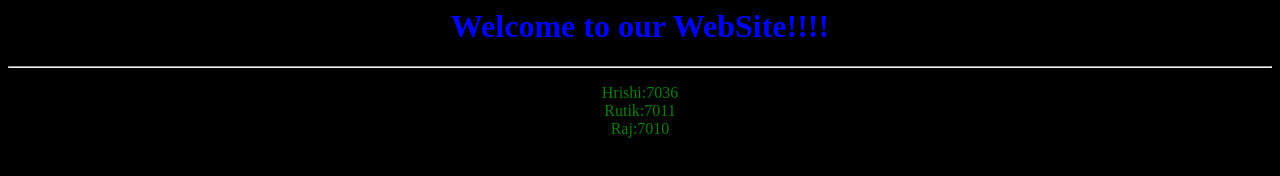
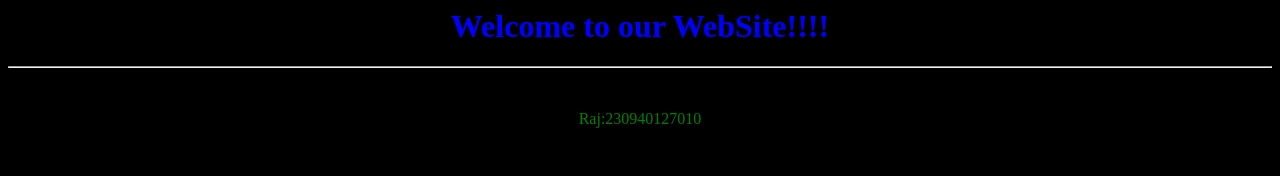
Before and after one commit to hpcsa123/Jenkins-name, a plain HTML site: page index.html in a window 1280 px wide. Drawn offline with Linux system fonts and the light colour scheme.

Commit message:
Modified index.html (v15)

```diff
--- a/index.html
+++ b/index.html
@@ -3,6 +3,7 @@
 
 		<h1 style="text-align:center; color:blue;">Welcome to our WebSite!!!!</h1>
 		<hr>
-		<p style="text-align:center; color:green;">Hrishi:7036 <br> Rutik:7011 <br> Raj:7010 </p>
+		<br>
+		<p style="text-align:center; color:green;"> Raj:230940127010 </p>
 	</body>
 </html>
```
